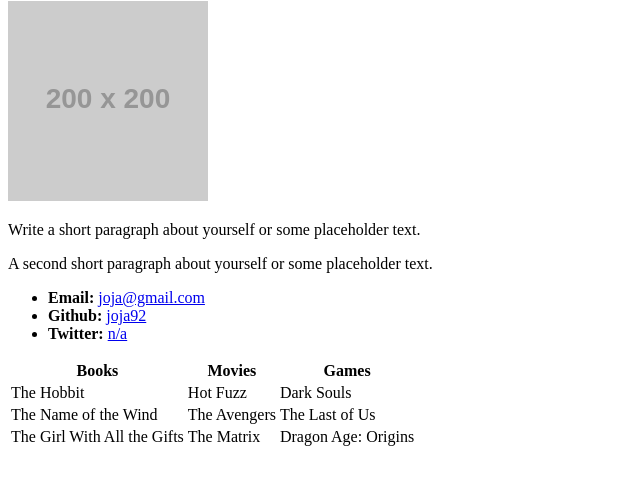
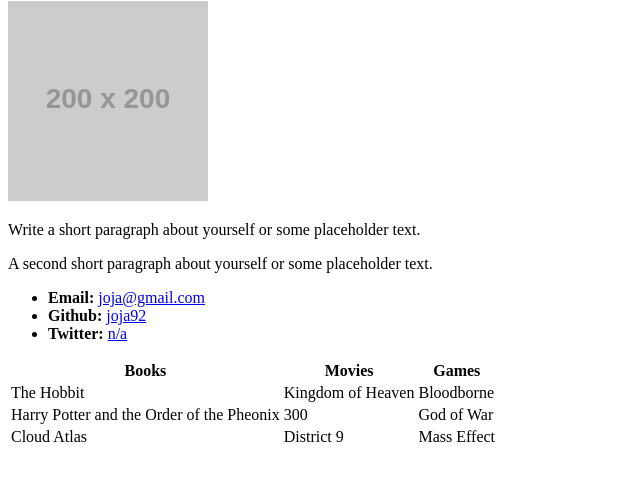
Before and after one commit to joja92/joja92.github.io, a plain HTML site: page index.html in a window 1280 px wide. Shown: the part 79-564 px from the top of the page, without its empty margins (0-640 px from the left). Drawn offline with Linux system fonts and the light colour scheme; placeholder pictures from the web are drawn by us.

Commit message:
Update index.html

```diff
--- a/index.html
+++ b/index.html
@@ -29,18 +29,18 @@
     </tr>
     <tr>
       <td>The Hobbit</td>
-      <td>Hot Fuzz</td>
-      <td>Dark Souls</td>
+      <td>Kingdom of Heaven</td>
+      <td>Bloodborne</td>
     </tr>
     <tr>
-      <td>The Name of the Wind</td>
-      <td>The Avengers</td>
-      <td>The Last of Us</td>
+      <td>Harry Potter and the Order of the Pheonix</td>
+      <td>300</td>
+      <td>God of War</td>
     </tr>
     <tr>
-      <td>The Girl With All the Gifts</td>
-      <td>The Matrix</td>
-      <td>Dragon Age: Origins</td>
+      <td>Cloud Atlas</td>
+      <td>District 9</td>
+      <td>Mass Effect</td>
     </tr>
   </table>
 
```
